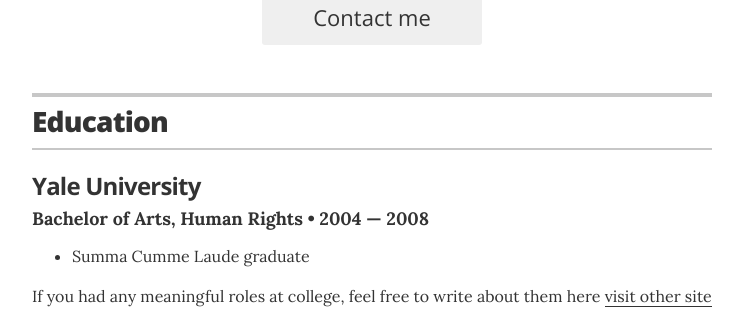
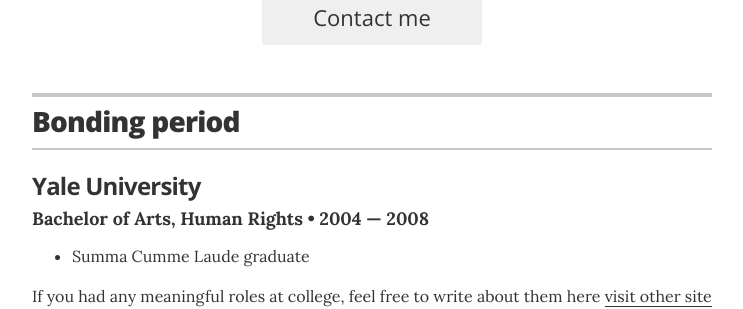
Before and after one commit to hariszaf/gsoc2021, a Jekyll site: the page built from index.html, in a window 1280 px wide. Shown: the part 971-1280 px from the top of the page, without its empty margins (268-1011 px from the left). Built offline with Jekyll 4.4.1, drawn with Linux system fonts in a browser that asks for light colours.

Commit message:
trick the page

```diff
--- a/_layouts/resume.html
+++ b/_layouts/resume.html
@@ -73,7 +73,7 @@
       <!-- begin Education -->
       <section class="content-section">
         <header class="section-header">
-          <h2>Education</h2>
+          <h2>Bonding period</h2>
         </header>
 
         {% for education in site.data.education %}
@@ -95,6 +95,56 @@
       </section>
       <!-- end Education -->
       {% endif %}
+
+
+
+
+      {% if site.resume_section_interests %}
+      <!-- begin Education -->
+      <section class="content-section">
+        <header class="section-header">
+          <h2>Coding period</h2>
+        </header>
+
+        {% for education in site.data.education %}
+        <div class="resume-item" itemscope itemprop="alumniOf" itemtype="http://schema.org/CollegeOrUniversity">
+          <h3 class="resume-item-title" itemprop="name">{{ education.uni }}</h3>
+          <h4 class="resume-item-details group" itemprop="description">{{ education.degree }} &bull; {{ education.year }}</h4>
+          <h5 class="resume-item-details award-title" itemprop="description">{{ education.award }}</h5>
+          <p class="resume-item-copy" itemprop="description">
+            <ul class="resume-item-list">
+              {% for award in education.awards %}
+              <li>{{ award.award }}</li>
+              {% endfor %}
+            </ul>
+
+
+          <p class="resume-item-copy">{{ education.summary }}</p>
+        </div>
+        {% endfor %}
+      </section>
+      <!-- end Education -->
+      {% endif %}
+
+
+
+
+
+
+
+
+
+
+
+
+
+
+
+
+
+
+
+
 
 
       {% if site.resume_section_projects %}
@@ -193,7 +243,7 @@
 
       </section>
       <!-- end Interests -->
-      {% endif %}
+      {% endif %} -->
 
       {% if site.resume_section_links %}
       <!-- begin Links -->
```
Also changed, not shown: other parts of _layouts/resume.html (+2 -2 lines), _data/interests.yml (+22 -3 lines).
